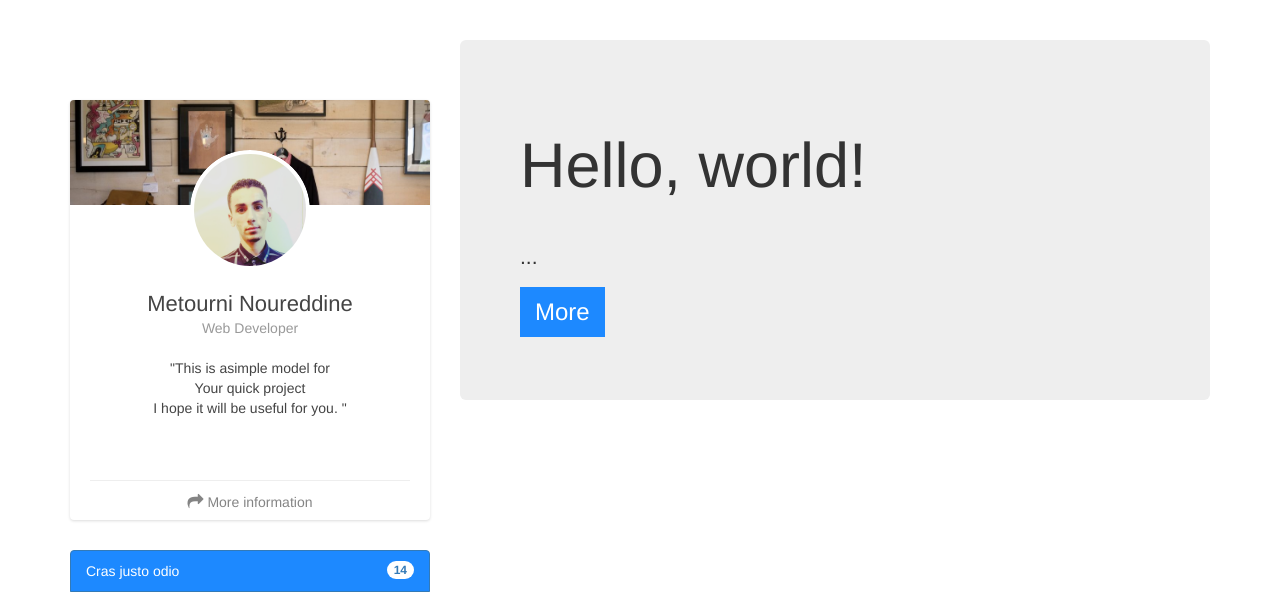
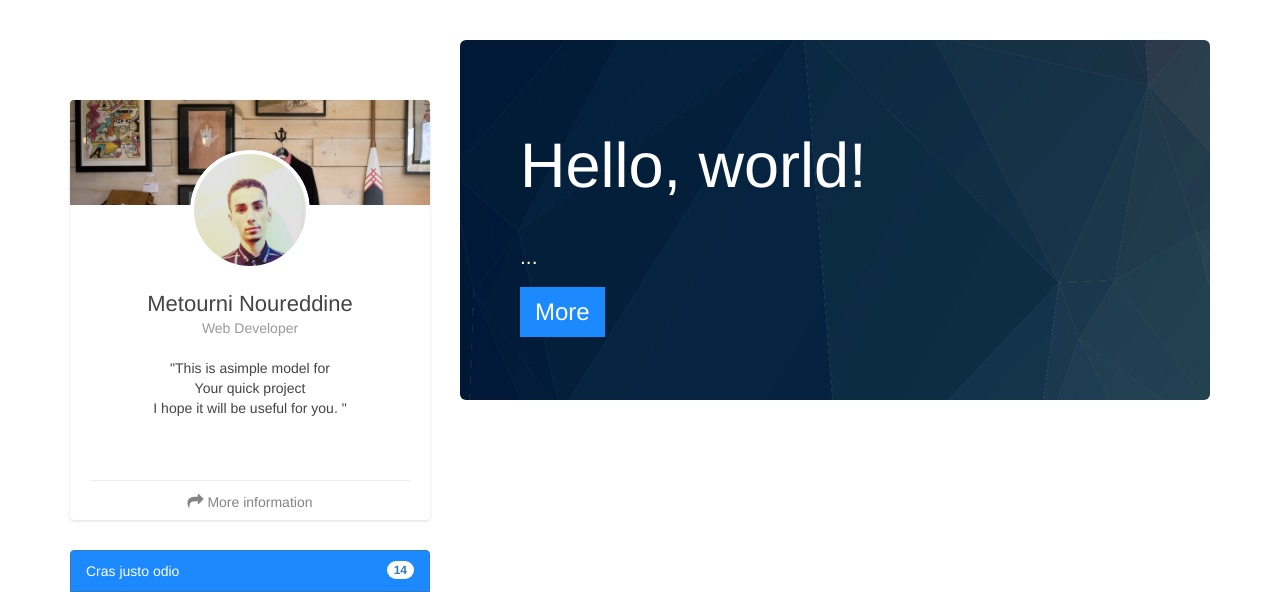
Before and after one commit to Metourni/Model, a PHP site: page / in a window 1280 px wide. Shown: the part 52-644 px from the top of the page. Run offline with PHP 8.4, Linux system fonts and the light colour scheme.

Commit message:
new commit

```diff
--- a/public/css/main.css
+++ b/public/css/main.css
@@ -1 +1,5 @@
 /* You oun css*/
+.jumbotron{
+    color: white;
+    background-image: url("../images/jumbotron.png");
+}
```
Also changed, not shown: public/images/jumbotron.png (added).
